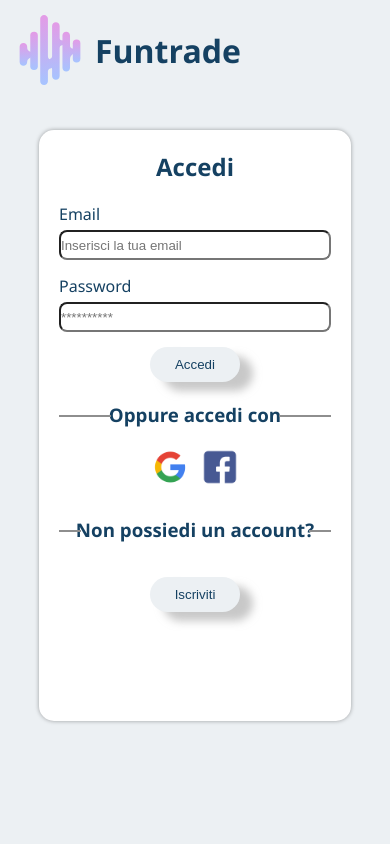
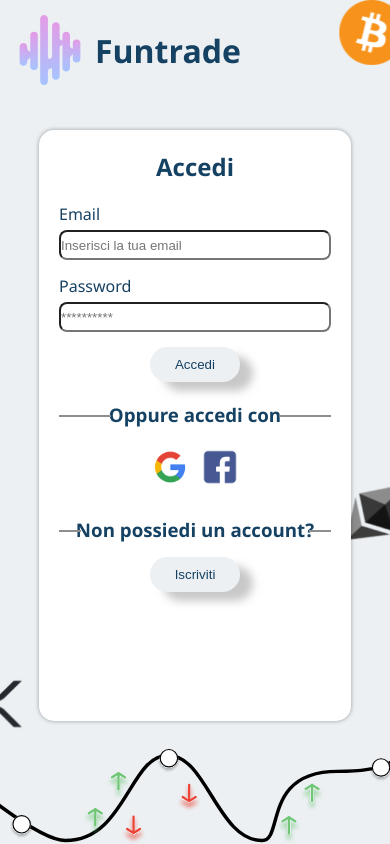
Before and after one commit to casiimir/fun-trade, a Next.js app: page / in a window 390 px wide. Built offline with nearby package versions, Linux system fonts and the light colour scheme.

Commit message:
fix/login_background

```diff
--- a/src/styles/Home.module.scss
+++ b/src/styles/Home.module.scss
@@ -11,10 +11,13 @@
     justify-content: flex-start;
     gap: 30px;
     color: $btn-main;
-    width: 390px;
+    max-width: 430px;
     margin: 0 auto;
     background-color: $btn-secondary;
-    // background-image: url("../assets/graphics/graphicsLogin.svg");
+    background-image: url("../assets/iconsProject/loginI.svg");
+    background-repeat: no-repeat;
+    background-size: cover;
+    background-position: center;
 
 
     &__header {
@@ -127,7 +130,7 @@
         display: flex;
         flex-direction: column;
         align-items: center;
-        gap: 35px;
+        gap: 15px;
 
         &__title {
           position: relative;
```
